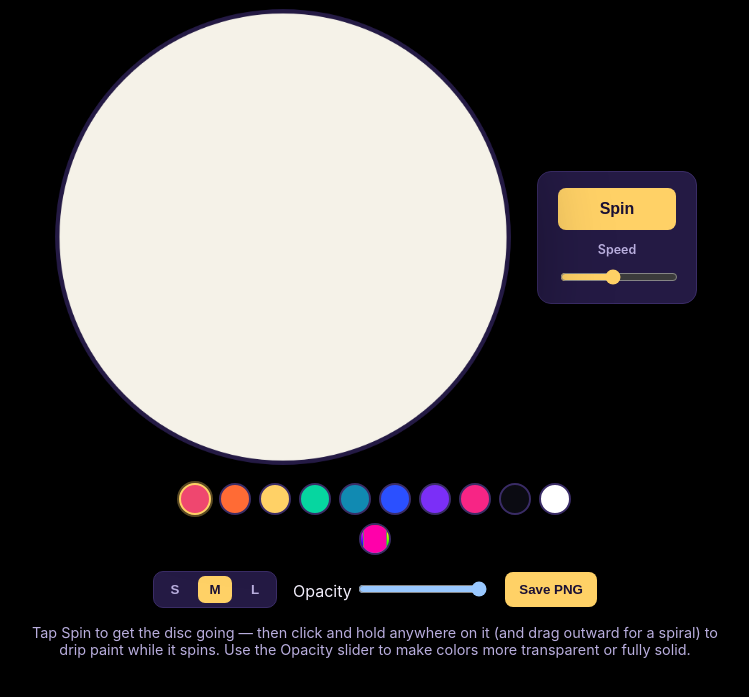
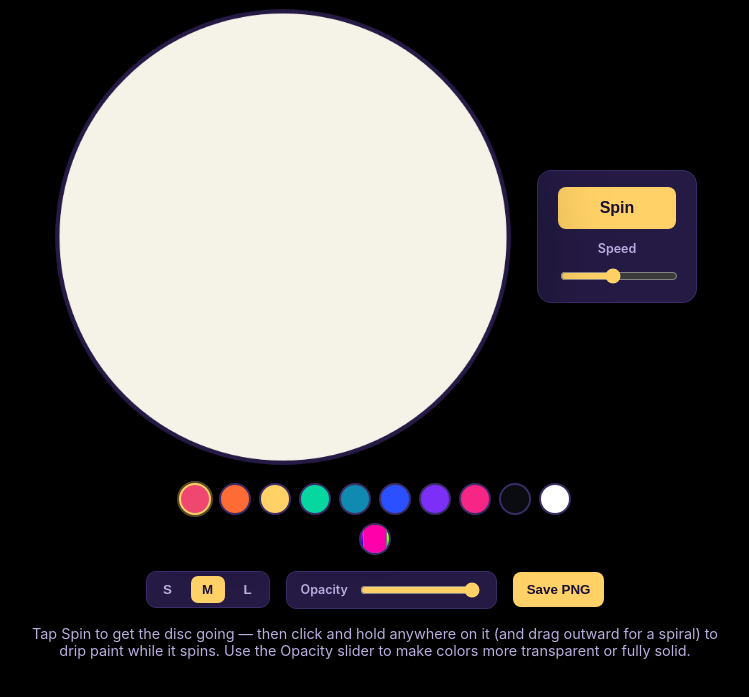
Before and after one commit to chromacole/spinner, a plain HTML site: page spin-art.html in a window 1280 px wide. Shown: the part 81-778 px from the top of the page, without its empty margins (265-1014 px from the left). Drawn offline with Linux system fonts and the light colour scheme.

Commit message:
Update spin-art.css

```diff
--- a/spin-art.css
+++ b/spin-art.css
@@ -135,3 +135,26 @@
   background: var(--accent);
   color: #1a1035;
 }
+
+.opacity-group {
+  display: flex;
+  align-items: center;
+  gap: 10px;
+  background: var(--panel);
+  border: 1px solid var(--panel-border);
+  border-radius: 10px;
+  padding: 8px 14px;
+}
+
+.opacity-label {
+  color: var(--text-dim);
+  font-size: 0.78rem;
+  font-weight: 600;
+  white-space: nowrap;
+}
+
+#opacity-slider {
+  width: 120px;
+  accent-color: var(--accent);
+  cursor: pointer;
+}
```
